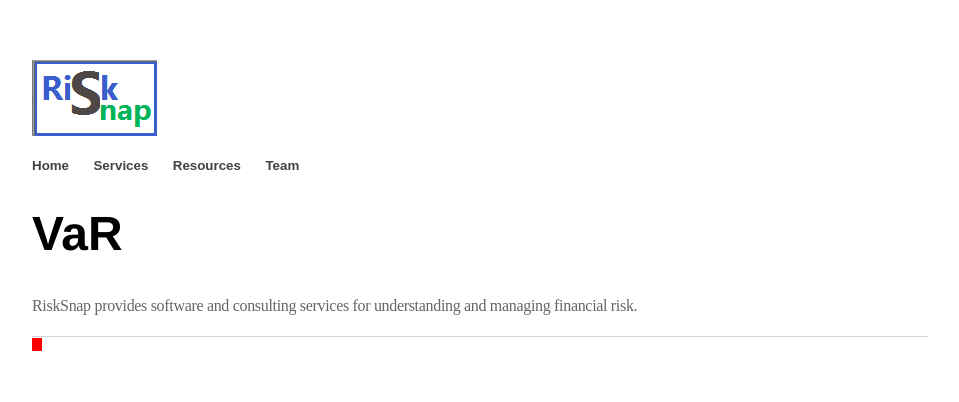
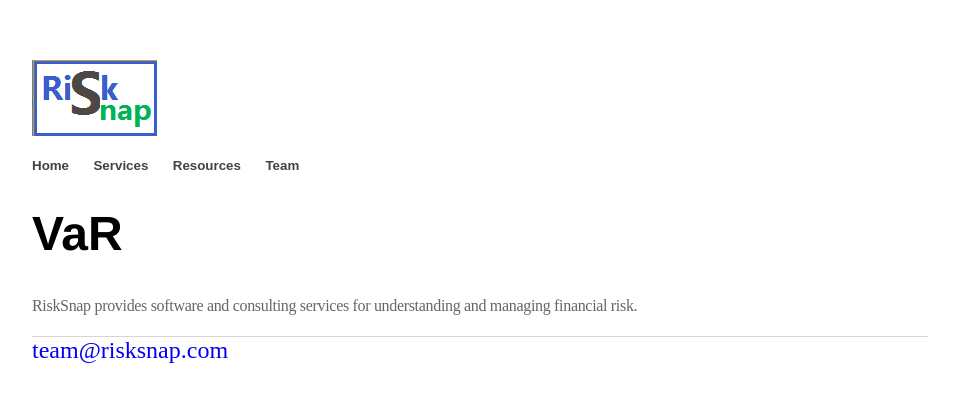
Before and after one commit to risksnap/RiskSnap, a Jekyll site: the page built from index.html, in a window 1280 px wide. Shown: the top 402 px of the page, without its empty margins (160-1119 px from the left). Built offline with Jekyll 4.4.1, drawn with Linux system fonts in a browser that asks for light colours.

```diff
--- a/_layouts/default.html
+++ b/_layouts/default.html
@@ -21,7 +21,7 @@
 	    </div><!-- /.container -->
 		<footer>
         <div>
-                <a style="color:blue;background-color: red;" class="fa fa-envelope" style="font-size:24px" href="mailto:team@risksnap.com"></a>
+                <a style="font-size:24px" href="mailto:team@risksnap.com">team@risksnap.com</a>
         </div>
 		</footer>
 	</body>
```
